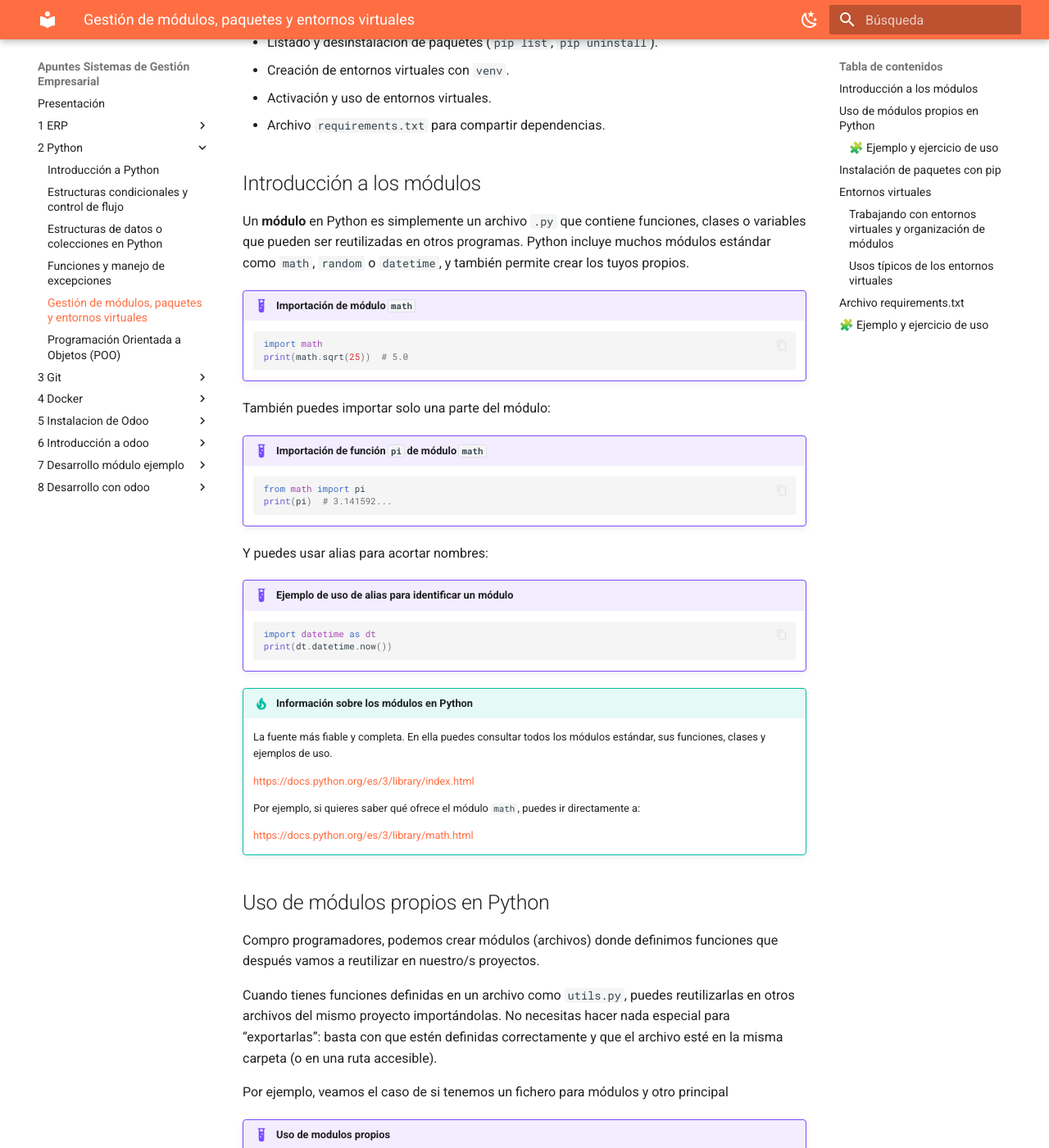
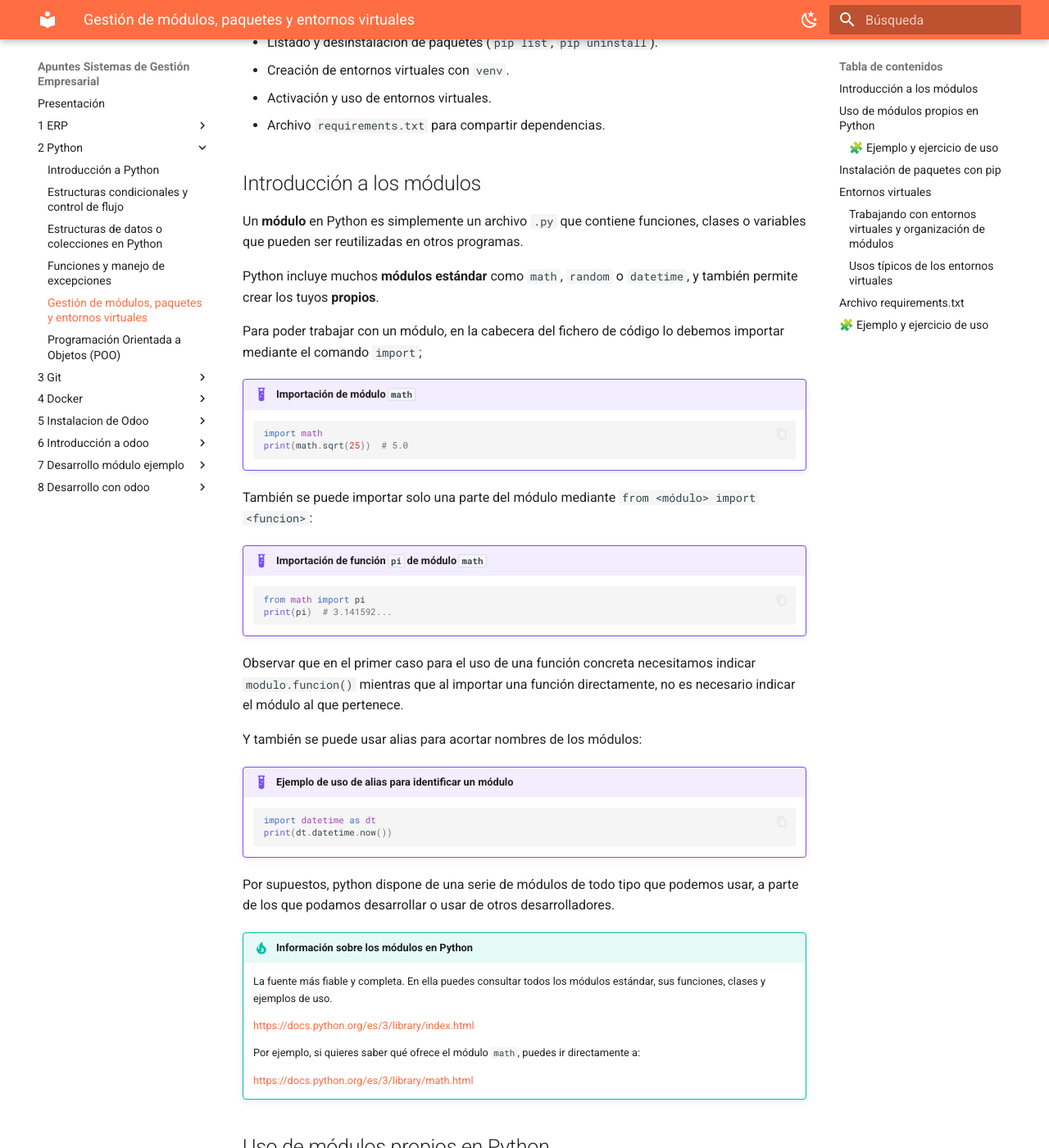
Before and after one commit to apuntes-sergio/sge, an MkDocs documentation site: the page built from docs/2_5_ModulosPaquetes.md, in a window 1280 px wide and 1400 px high, scrolled down 748 px. Shown: the whole window at 82% size. Built offline with MkDocs 1.6.1 and Material for MkDocs 9.7.7, drawn with Linux system fonts in a browser that asks for light colours; some of the changed text lies outside the part shown.

Commit message:
Revision modulos y paquetes

````diff
--- a/docs/2_5_ModulosPaquetes.md
+++ b/docs/2_5_ModulosPaquetes.md
@@ -20,7 +20,11 @@
 
 ## Introducción a los módulos
 
-Un **módulo** en Python es simplemente un archivo `.py` que contiene funciones, clases o variables que pueden ser reutilizadas en otros programas. Python incluye muchos módulos estándar como `math`, `random` o `datetime`, y también permite crear los tuyos propios.
+Un **módulo** en Python es simplemente un archivo `.py` que contiene funciones, clases o variables que pueden ser reutilizadas en otros programas.
+
+Python incluye muchos **módulos estándar** como `math`, `random` o `datetime`, y también permite crear los tuyos **propios**.
+
+Para poder trabajar con un módulo, en la cabecera del fichero de código lo debemos importar mediante el comando `import`;
 
 !!!example "Importación de módulo `math`"
 
@@ -29,7 +33,7 @@
     print(math.sqrt(25))  # 5.0
     ```
 
-También puedes importar solo una parte del módulo:
+También se puede importar solo una parte del módulo mediante `from <módulo> import <funcion>`:
 
 !!!example "Importación de función `pi` de módulo `math`"
 
@@ -37,8 +41,9 @@
     from math import pi
     print(pi)  # 3.141592...
     ```
+Observar que en el primer caso para el uso de una función concreta necesitamos indicar `modulo.funcion()` mientras que al importar una función directamente, no es necesario indicar el módulo al que pertenece.
 
-Y puedes usar alias para acortar nombres:
+Y también se puede usar alias para acortar nombres de los módulos:
 
 !!!example "Ejemplo de uso de alias para identificar un módulo"
 
@@ -46,6 +51,8 @@
     import datetime as dt
     print(dt.datetime.now())
     ```
+
+Por supuestos, python dispone de una serie de módulos de todo tipo que podemos usar, a parte de los que podamos desarrollar o usar de otros desarrolladores.
 
 !!!tip "Información sobre los módulos en Python"
 
@@ -60,13 +67,13 @@
 
 ## Uso de módulos propios en Python
 
-Compro programadores, podemos crear módulos (archivos) donde definimos funciones que después vamos a reutilizar en nuestro/s proyectos.
+Como programadores, podemos crear módulos (archivos) donde definimos funciones que después vamos a reutilizar en nuestro/s proyectos.
 
-Cuando tienes funciones definidas en un archivo como `utils.py`, puedes reutilizarlas en otros archivos del mismo proyecto importándolas. No necesitas hacer nada especial para “exportarlas”: basta con que estén definidas correctamente y que el archivo esté en la misma carpeta (o en una ruta accesible).
+Cuando tenemos funciones definidas en un archivo como `utils.py`, podemos reutilizarlas en otros archivos del mismo proyecto importándolas. No es necesario hacer nada especial para “exportarlas”: basta con que estén definidas correctamente y que el archivo esté en la misma carpeta (o en una ruta accesible).
 
 Por ejemplo, veamos el caso de si tenemos un fichero para módulos y otro principal
 
-!!!example "Uso de modulos propios"
+!!!example "Uso de módulos propios"
 
     Supongamos que tenemos esta estructura:
 
@@ -86,7 +93,7 @@
         return a + b
     ```
 
-    Entonces en `main.py` puedes importar esas funciones así:
+    Entonces en `main.py` podemos importar estas funciones así:
 
     ```python
     from utils import saludar, sumar
@@ -95,7 +102,7 @@
     print(sumar(3, 5))
     ```
 
-    También puedes importar todo el módulo:
+    También podemos importar todo el módulo completo:
 
     ```python
     import utils
@@ -152,6 +159,7 @@
     > - Usa `input()` para recoger datos.
     > - Usa `from utils import ...` para importar funciones.
     > - Usa `int()` para convertir el número.
+    > - Calcula el resto para saber si es por o no y utiliza la funcion `texto.capitaliza()` para pasar solo la primera letra a mayusculas
 
     ???quote "Solución"
 
@@ -184,7 +192,7 @@
 
 ## Instalación de paquetes con `pip`
 
-`pip` es el gestor de paquetes oficial de Python. Permite instalar librerías externas que no vienen incluidas por defecto. Por ejemplo, para instalar la librería `requests`:
+**`pip`** es el gestor de paquetes oficial de Python. Permite instalar librerías externas que no vienen incluidas por defecto. Por ejemplo, para instalar la librería `requests`:
 
 ```bash
 pip install requests
@@ -194,11 +202,11 @@
 
 !!!example "Ejemplo de uso de librería `request`
 
-```python
-import requests
-respuesta = requests.get("https://www.google.com")
-print(respuesta.status_code)
-```
+    ```python
+    import requests
+    respuesta = requests.get("https://www.google.com")
+    print(respuesta.status_code)
+    ```
 
 Si intentamos hacer el `import` de un paquete no instalado en el sistema, entonces tendremos un error.
 
@@ -367,20 +375,43 @@
 
 Esto es muy útil para compartir proyectos con otros desarrolladores o para desplegar en servidores. En vez de estar instalando manualmente todos los paquetes, mediante este fichero el servidor sabe qué paquetes debe instalar (automáticamente).
 
+
+!!!note "Instalación automática en despliegues"
+
+    En ejecución local, Python **no instala automáticamente** los paquetes aunque estén en `requirements.txt`. Pero en entornos de despliegue sí se automatiza:
+
+    - **Docker**
+    ```dockerfile
+    COPY requirements.txt .
+    RUN pip install -r requirements.txt
+    ```
+
+    - Plataformas como **Heroku** o **GitHub Actions**
+    Detectan el fichero y ejecutan automáticamente:
+    ```bash
+    pip install -r requirements.txt
+    ```
+
+    - **Script de arranque personalizado**
+    ```bash
+    pip install -r requirements.txt && python main.py
+    ```
+
+
 ## 🧩 Ejemplo y ejercicio de uso
 
 El siguiente ejemplo permite crear un flujo que prepara un proyecto web con *Flask* sin afectar otros proyectos.
 
 !!!example "Ejemplo de uso"
 
-    Contenido de fichero `requirements.txt`
+    Los siguiente pasos crean en entorno virtual, lo activa, instala el paquete flask y genera el fichero requirements.txt
 
     ```bash
     # Crear entorno virtual
     python -m venv entorno_web
 
     # Activar entorno (Windows)
-    entorno_web\Scripts\activate
+    entorno_web/Scripts/activate
 
     # Instalar Flask
     pip install flask
@@ -409,7 +440,7 @@
         python -m venv analisis
 
         # Activar entorno (Windows)
-        analisis\Scripts\activate
+        analisis/Scripts/activate
 
         # Instalar paquetes
         pip install pandas matplotlib
````
Also changed, not shown: other parts of docs/2_5_ModulosPaquetes.md (+1 -1 lines), docs/2_4_FuncionesExcepciones.md (+1 -1 lines).
